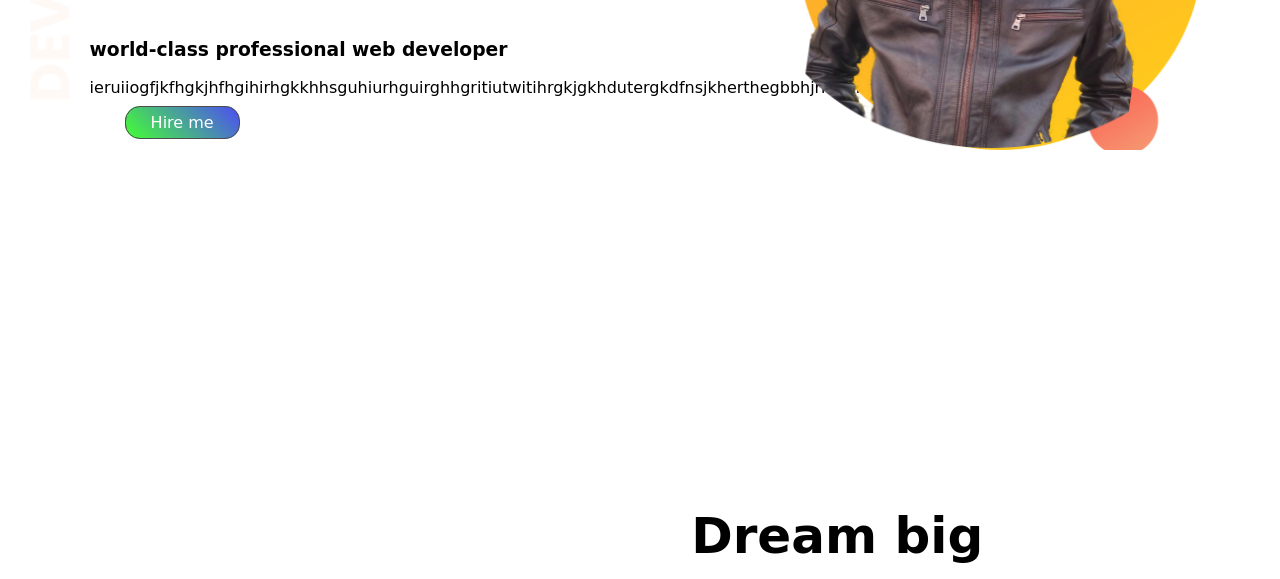
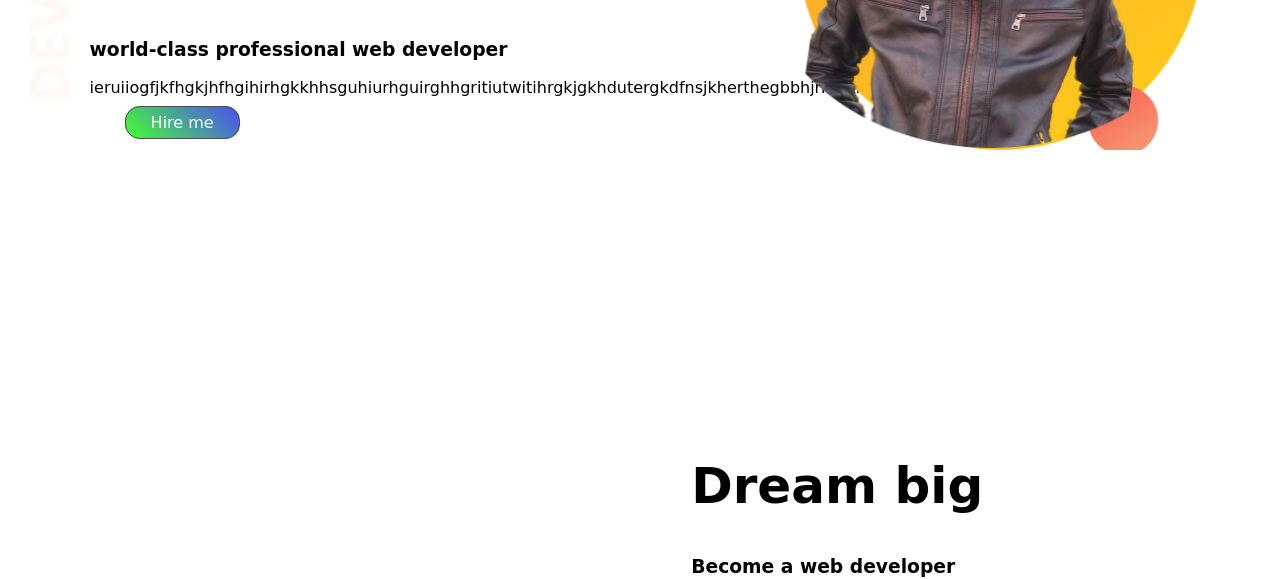
Before and after one commit to Munjurul-Islam/my-portfolio, a plain HTML site: page index.html in a window 1280 px wide. Shown: the part 260-839 px from the top of the page. Drawn offline with Linux system fonts and the light colour scheme; a web font is replaced by a local one.

Commit message:
css 22 no line changed

```diff
--- a/style.css
+++ b/style.css
@@ -19,7 +19,7 @@ h1{
 }
 section{
     height: 500px;
-    padding-bottom: 225px;
+    padding-bottom: 175px;
 }
 .top-banner {
     background-image: url("images/top-banner.png");
```
